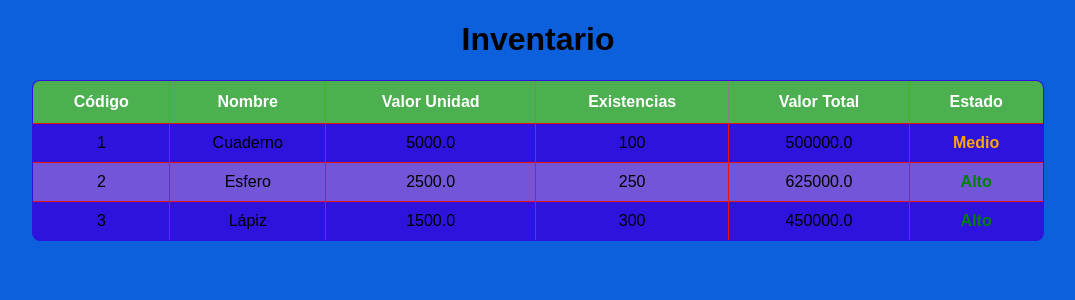
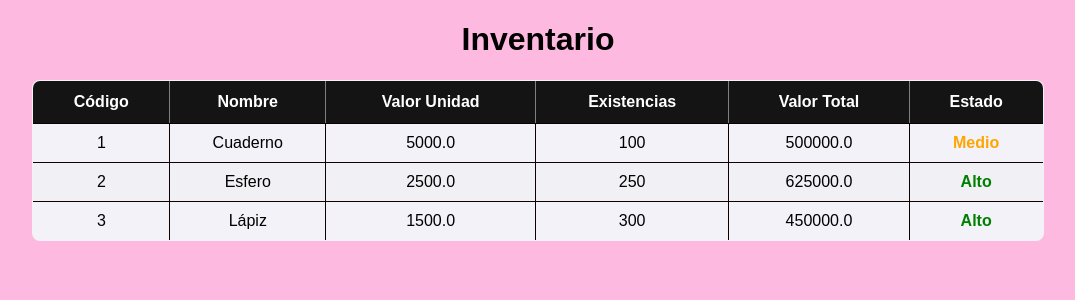
Before and after one commit to samuel38-star/TrareaSegundoCorte, a FastAPI app: page / in a window 1280 px wide. Shown: the top 300 px of the page, without its empty margins (102-1177 px from the left). Run offline with FastAPI, Linux system fonts and the light colour scheme.

Commit message:
tarea segundo corte

```diff
--- a/static/style.css
+++ b/static/style.css
@@ -1,7 +1,7 @@
 body {
     font-family: Arial;
     text-align: center;
-    background-color: #0d60dc;
+    background-color: #fdb9df;
 }
 
 /* Tabla */
@@ -9,27 +9,27 @@ table {
     margin: auto;
     border-collapse: collapse;
     width: 80%;
-    background-color: rgb(46, 19, 220);
+    background-color: #f3f2f8;
     border-radius: 8px;
     overflow: hidden;
 }
 
 /* Encabezado */
 th {
-    background-color: #4CAF50;
+    background-color: #131413;
     color: white;
     padding: 12px;
 }
 
 /* Celdas */
 td {
-    border: 1px solid #ee0f0f;
+    border: 1px solid #0e0101;
     padding: 10px;
 }
 
 /* Filas alternas */
 tr:nth-child(even) {
-    background-color: #7256d7;
+    background-color: #f1f0f5;
 }
 
 /* Hover */
```
